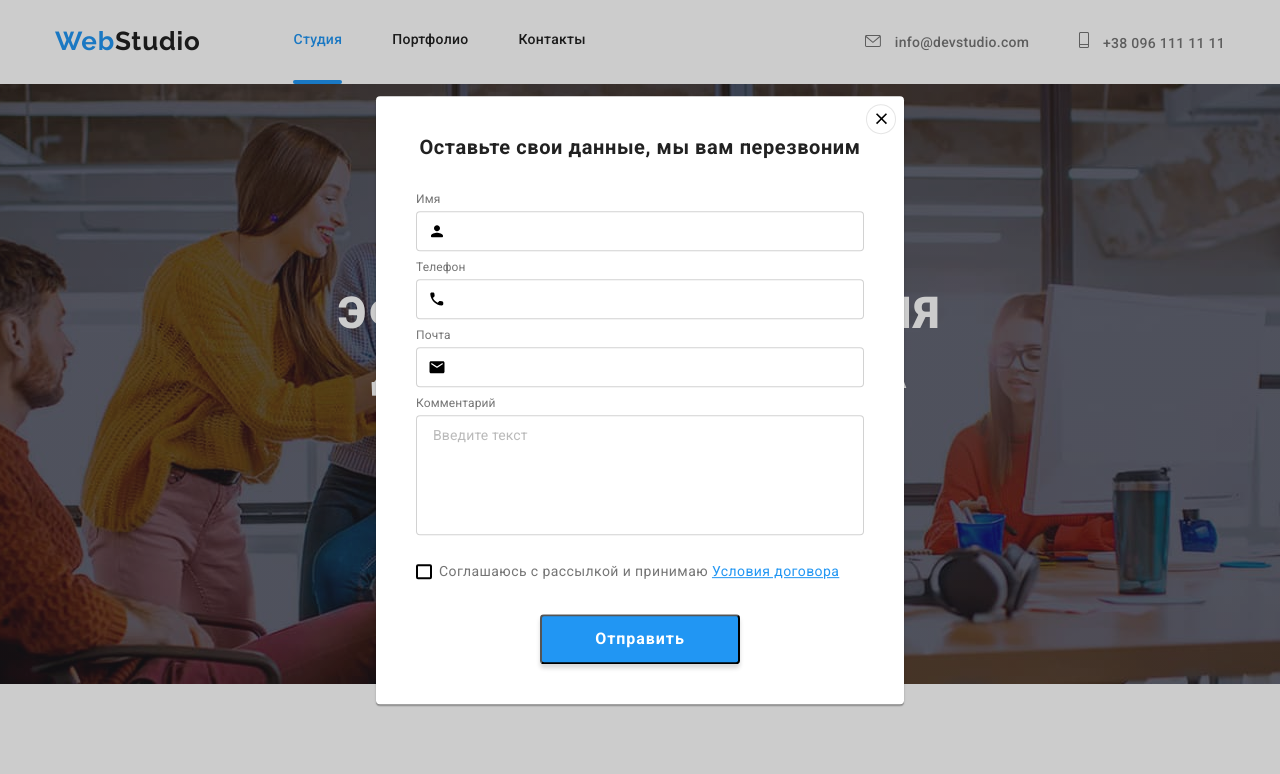
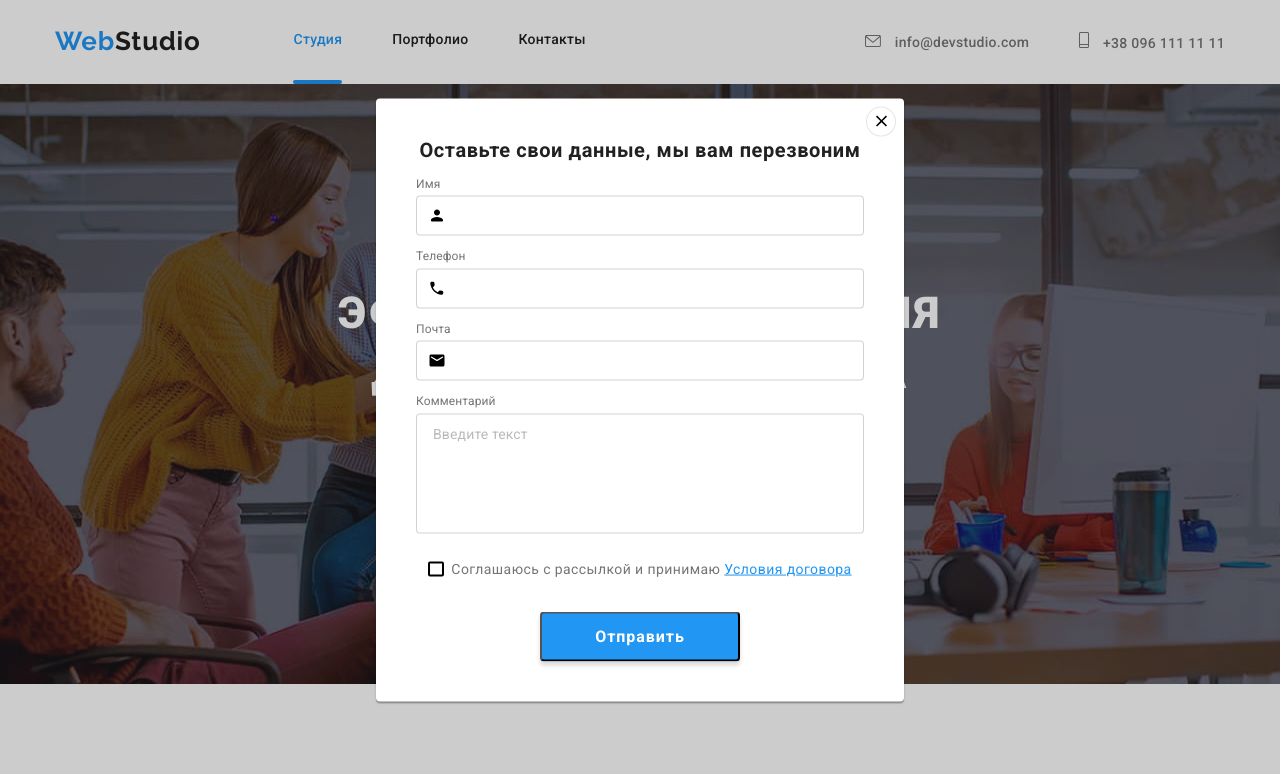
Before and after one commit to lehahorban/goit-markup-hw-06., a plain HTML site: page index.html in a window 1280 px wide. Both pictures are taken after a click on the button "Заказать услугу". Shown: the top 774 px of the page. Drawn offline with Linux system fonts and the light colour scheme.

Commit message:
Правка отступов

```diff
--- a/css/styles.css
+++ b/css/styles.css
@@ -759,7 +759,7 @@ letter-spacing: 0.03em;
     margin-top: 12px;
     }
   .subscription {
-    margin-left: 93px;
+    margin-left: auto;
   }
 
     .subscription-title {
@@ -852,15 +852,18 @@ background: #FFFFFF;
 box-shadow: 0px 1px 3px rgba(0, 0, 0, 0.12), 0px 1px 1px rgba(0, 0, 0, 0.14), 0px 2px 1px rgba(0, 0, 0, 0.2);
 border-radius: 4px;
 }
+.modal-form {
 
+}
 .form-field {
-margin-top: 30px;
-width: 448px;
-height: 40px;
+/* margin-top: 30px; */
+/* width: 448px;
+height: 40px; */
+margin-bottom: 10px;
 
 }
 .form-field + .form-field {
-  margin-top: 28px;
+  /* margin-top: 28px; */
 }
 .form-input {
 width: 100%;
@@ -900,9 +903,10 @@ font-size: 12px;
 line-height: 1.16;
 letter-spacing: 0.01em;
 color: #757575;
+
 }
 .form-area {
-margin-top: 28px;
+margin-bottom: 20px;
 }
 .area {
 resize: none;
@@ -937,8 +941,9 @@ color: rgba(117, 117, 117, 0.5);
  outline: none;
 }
 .checkbox {
-  margin-top: 20px;
-  margin-right: auto;
+  display: flex;
+  justify-content: center;
+  margin-bottom: 30px;
 }
 .checkbox-input {
  transition: 250ms cubic-bezier(0.4, 0, 0.2, 1);
@@ -1008,12 +1013,15 @@ color: var(--accent-color);
 }
 
 .modal-title {
+/* margin-bottom: 30px; */
 font-weight: bold;
 font-size: 20px;
 line-height: 1.15;
 text-align: center;
 letter-spacing: 0.03em;
 color: #212121;
+margin-bottom: 12px;
+
 }
 
 .btn-modal {
@@ -1030,7 +1038,7 @@ color: #212121;
   display: block;
   margin-left: auto;
   margin-right: auto;
-  margin-top: 30px;
+  /* margin-top: 30px; */
   transition: 250ms cubic-bezier(0.4, 0, 0.2, 1);
       }
 
--- a/index.html
+++ b/index.html
@@ -504,7 +504,7 @@
     </footer>
     <div class="backdrop is-hidden"data-modal>
         <div class="modal">
-            <p class="modal-title">Оставьте свои данные, мы вам перезвоним</h2>
+            <p class="modal-title">Оставьте свои данные, мы вам перезвоним</p>
             <form class="modal-form">
                 <div class="form-field">
                 <label class="form-label" for="name">Имя</label>
```
